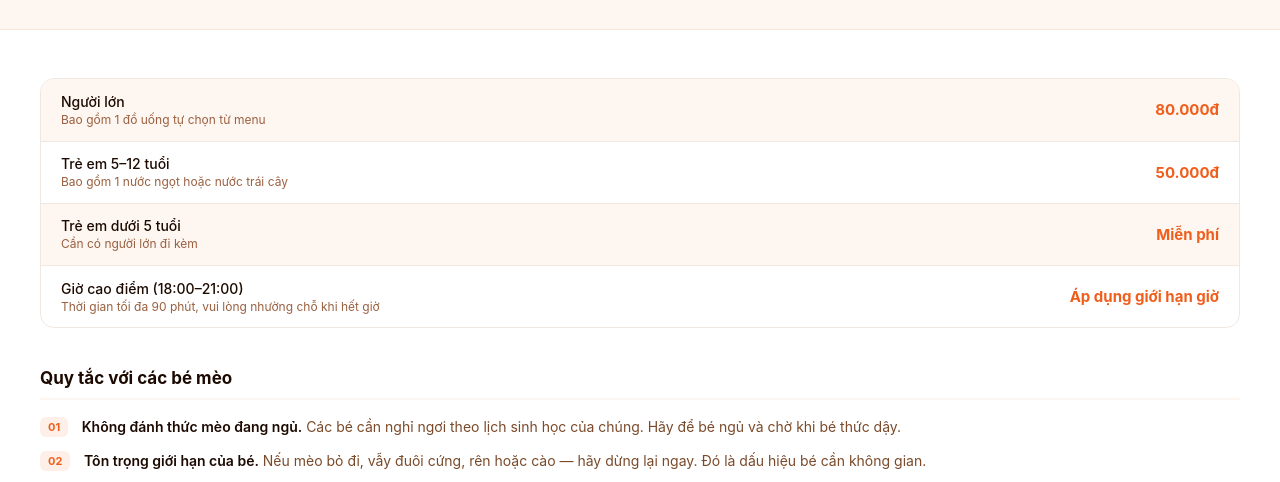
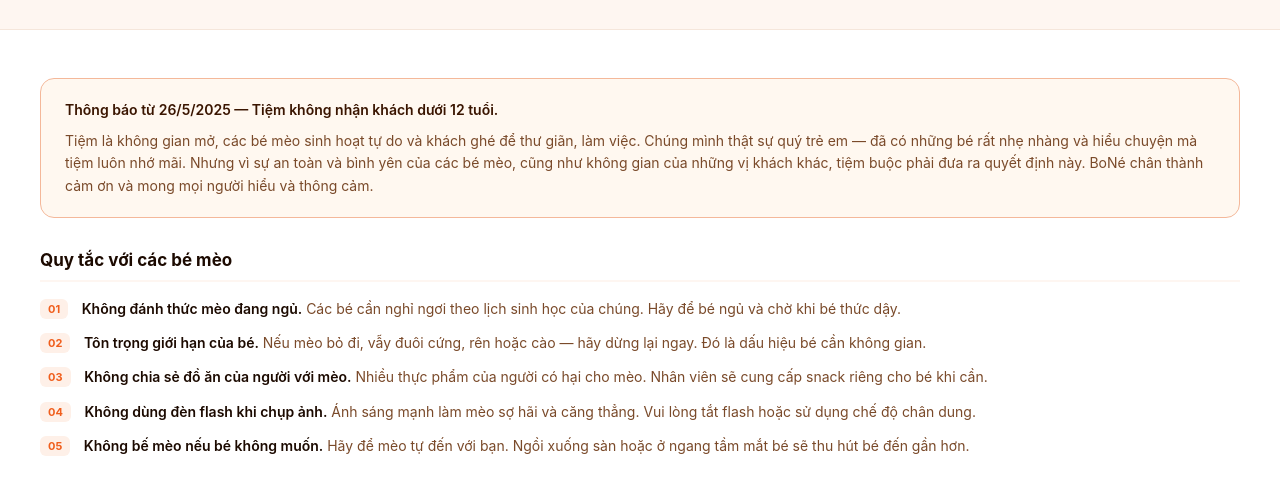
Before and after one commit to khuyenanderson/sample_bn_webpage, a plain HTML site: page policy.html in a window 1280 px wide. Shown: the part 261-743 px from the top of the page. Drawn offline with Linux system fonts and the light colour scheme.

Commit message:
Add no-kids-under-12 notice and remove phí vào cửa
- policy.html: replace pricing table with BoNé's announcement about not
  accepting children under 12 (effective 26/5/2025); remove outdated rule
- menu.html: remove phí vào cửa category

Co-Authored-By: Claude Sonnet 4.6 <noreply@anthropic.com>

```diff
--- a/policy.html
+++ b/policy.html
@@ -31,35 +31,15 @@
 
 <section class="section">
 
-  <div class="pricing-table">
-    <div class="pricing-row">
-      <div>
-        <div class="pricing-name">Người lớn</div>
-        <div class="pricing-desc">Bao gồm 1 đồ uống tự chọn từ menu</div>
-      </div>
-      <div class="pricing-price">80.000đ</div>
-    </div>
-    <div class="pricing-row">
-      <div>
-        <div class="pricing-name">Trẻ em 5–12 tuổi</div>
-        <div class="pricing-desc">Bao gồm 1 nước ngọt hoặc nước trái cây</div>
-      </div>
-      <div class="pricing-price">50.000đ</div>
-    </div>
-    <div class="pricing-row">
-      <div>
-        <div class="pricing-name">Trẻ em dưới 5 tuổi</div>
-        <div class="pricing-desc">Cần có người lớn đi kèm</div>
-      </div>
-      <div class="pricing-price">Miễn phí</div>
-    </div>
-    <div class="pricing-row">
-      <div>
-        <div class="pricing-name">Giờ cao điểm (18:00–21:00)</div>
-        <div class="pricing-desc">Thời gian tối đa 90 phút, vui lòng nhường chỗ khi hết giờ</div>
-      </div>
-      <div class="pricing-price">Áp dụng giới hạn giờ</div>
-    </div>
+  <div class="adopt-note" style="background: #FFF8F0; border-color: #F4B89A; margin-bottom: 2rem;">
+    <p style="color: var(--ink-mid); font-weight: 600; margin-bottom: 0.5rem;">Thông báo từ 26/5/2025 — Tiệm không nhận khách dưới 12 tuổi.</p>
+    <p style="color: var(--ink-muted);">
+      Tiệm là không gian mở, các bé mèo sinh hoạt tự do và khách ghé để thư giãn, làm việc.
+      Chúng mình thật sự quý trẻ em — đã có những bé rất nhẹ nhàng và hiểu chuyện mà tiệm luôn nhớ mãi.
+      Nhưng vì sự an toàn và bình yên của các bé mèo, cũng như không gian của những vị khách khác,
+      tiệm buộc phải đưa ra quyết định này.
+      BoNé chân thành cảm ơn và mong mọi người hiểu và thông cảm.
+    </p>
   </div>
 
   <div class="policy-block">
@@ -107,10 +87,6 @@
         <span class="policy-rule-num">09</span>
         <p class="policy-rule-text"><strong>Giữ tiếng ồn ở mức thấp.</strong> Tiếng ồn lớn khiến các bé lo lắng. Vui lòng nói chuyện nhỏ tiếng và tắt âm lượng điện thoại.</p>
       </li>
-      <li class="policy-rule">
-        <span class="policy-rule-num">10</span>
-        <p class="policy-rule-text"><strong>Trẻ em dưới 12 tuổi cần có người lớn giám sát.</strong> Người lớn có trách nhiệm đảm bảo trẻ tương tác nhẹ nhàng với các bé.</p>
-      </li>
     </ul>
   </div>
 
```
Also changed, not shown: menu.html (+0 -30 lines).
